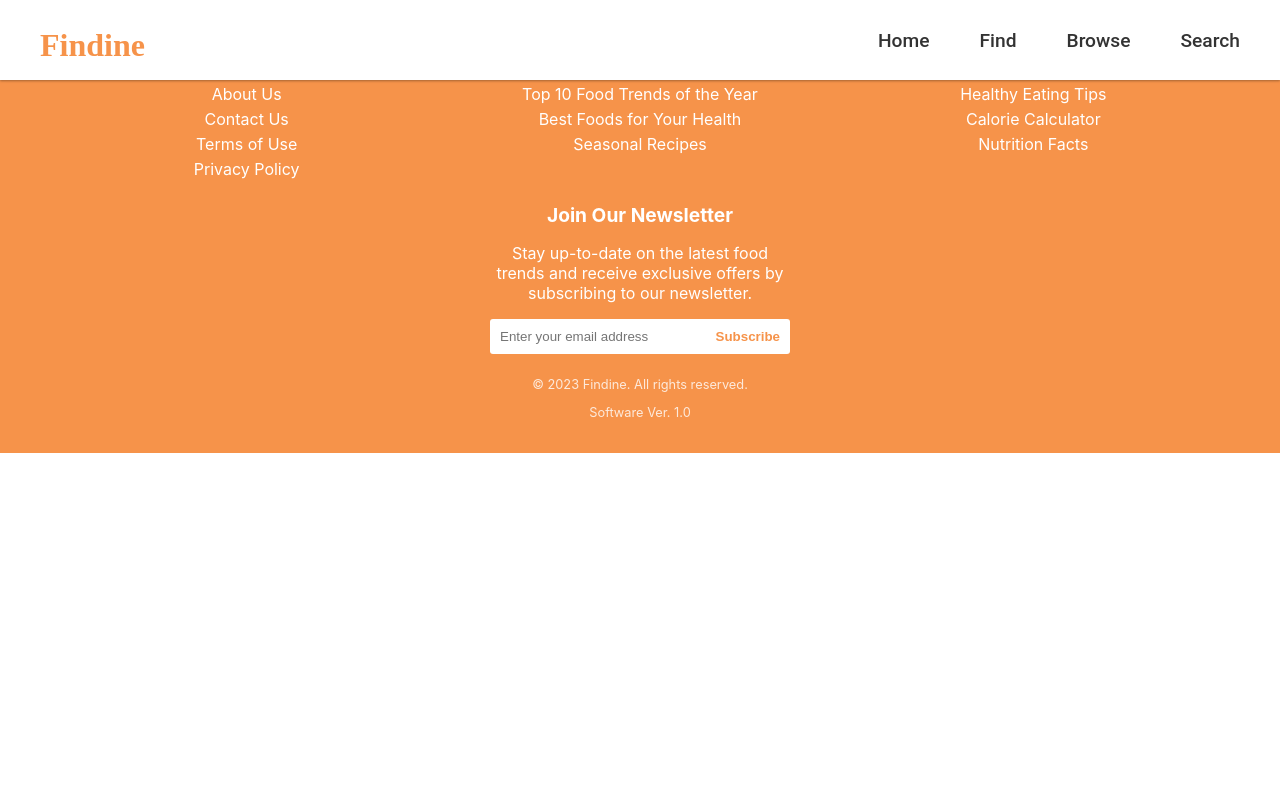
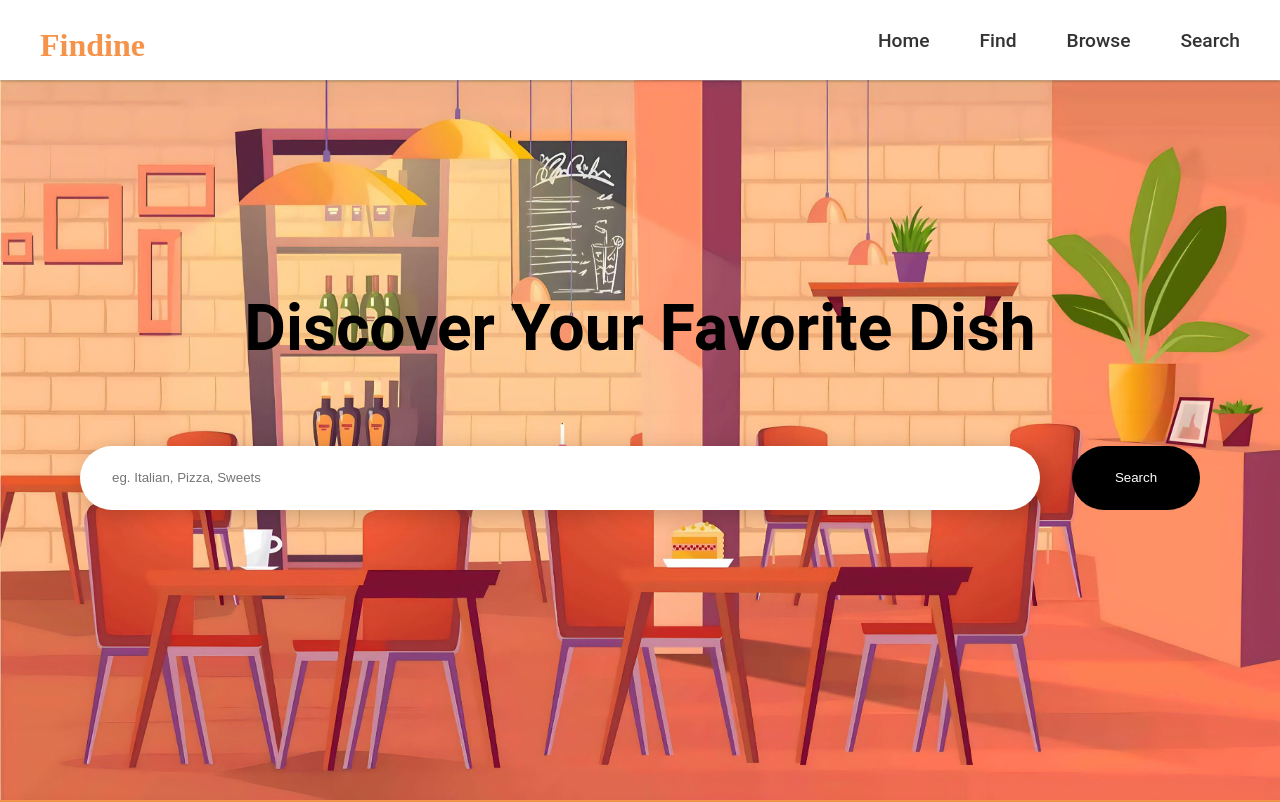
Before and after one commit to FindineApp/Findine-Web, a React (Create React App) app: page /search in a window 1280 px wide. Shown: the top 802 px of the page. Built offline with nearby package versions, Linux system fonts and the light colour scheme.

Commit message:
implement and style search component

```diff
--- a/src/components/search/Search.css
+++ b/src/components/search/Search.css
@@ -1,12 +1,26 @@
-.search-bar {
+.search-area {
   display: flex;
+  flex-direction: column;
   justify-content: center;
   align-items: center;
-    width: 90vw;
+  background-image: url("../../../public/search.jpg");
+  background-size: cover;
+  background-repeat: no-repeat;
+  background-position: center;
+  height: calc(100vh - 80px);
+  width: 100vw;
+  margin-top: 80px;
+}
+
+.search-area h1 {
+    font-family: "Roboto", sans-serif;
+    font-size: 4em;
+    margin-bottom: 1em;
+    margin-top: -1em;
 }
 
 .search-bar input {
-    width: 80%;
+  width: 70vw;
   height: 3rem;
   background-color: white;
   color: rgb(119, 119, 119);
@@ -18,12 +32,18 @@
 }
 
 .search-bar button {
-    background-color: rgb(246, 147, 74);
+  background-color: black;
   color: white;
-    width: 10%;
-    height: 3rem;
+  width: 10vw;
+  height: 4rem;
   padding: 0.5rem;
   margin: 1rem;
   border: none;
   border-radius: 2rem;
 }
+
+.search-bar {
+  display: flex;
+  align-items: center;
+  justify-content: space-evenly;
+}
--- a/src/components/search/Search.tsx
+++ b/src/components/search/Search.tsx
@@ -1,17 +1,20 @@
-import React from 'react'
-import Footer from '../footer/Footer'
-import Header from '../header/Header'
-import './Search.css'
+import React from "react";
+import Footer from "../footer/Footer";
+import Header from "../header/Header";
+import "./Search.css";
 
 export const Search = () => {
   return (
-    <div className='search'>
+    <div className="search">
       <Header />
-      <input className='search-bar'
-        type="text"
-        placeholder="eg. Italian, Pizza, Sweets"
-      />
+      <div className="search-area">
+        <h1>Discover Your Favorite Dish</h1>
+        <div className="search-bar">
+          <input type="text" placeholder="eg. Italian, Pizza, Sweets" />
+          <button>Search</button>
+        </div>
+      </div>
       <Footer />
     </div>
-  )
-}
+  );
+};
```
Also changed, not shown: public/search.jpg (added). Lines whose indentation alone changed are shown as unchanged.
